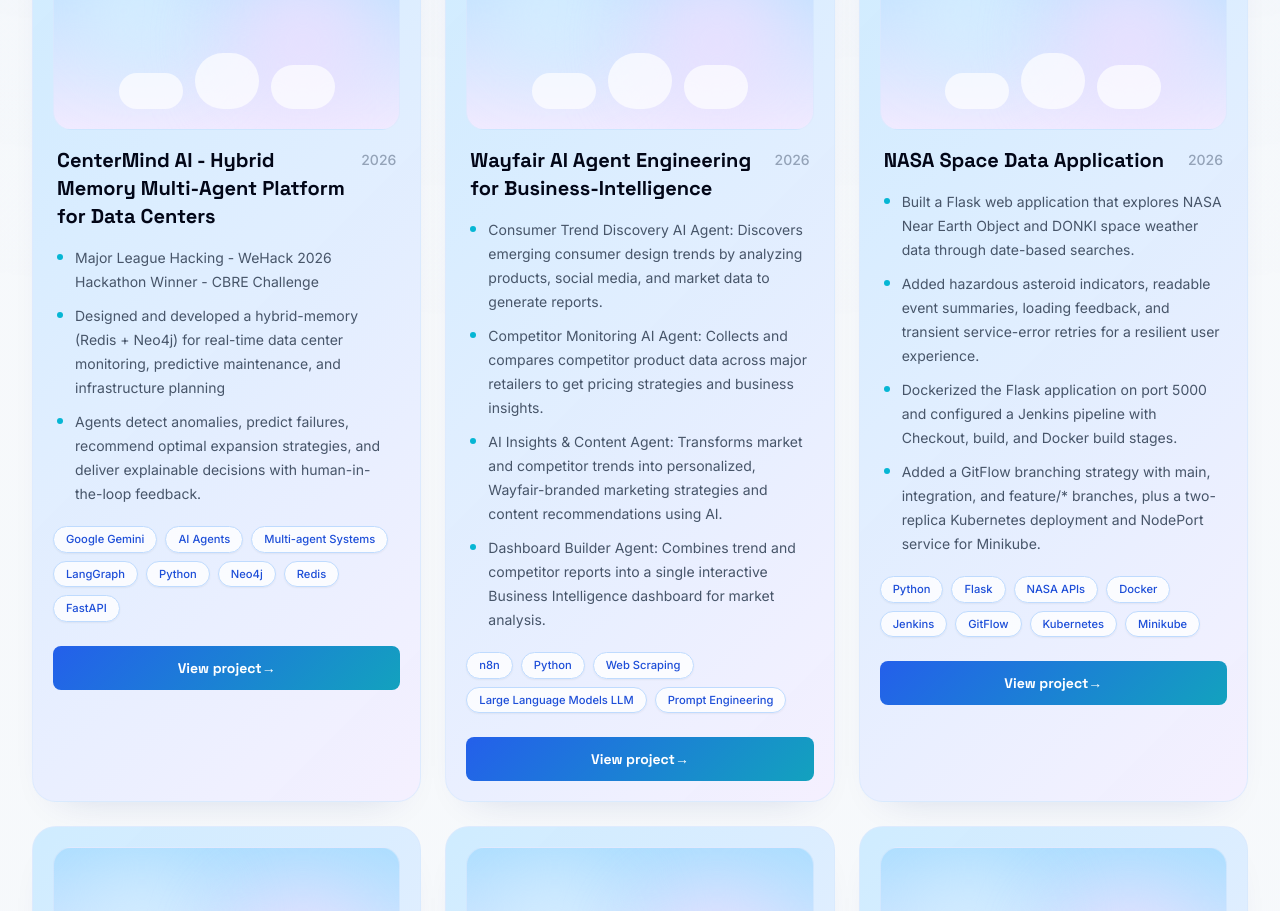
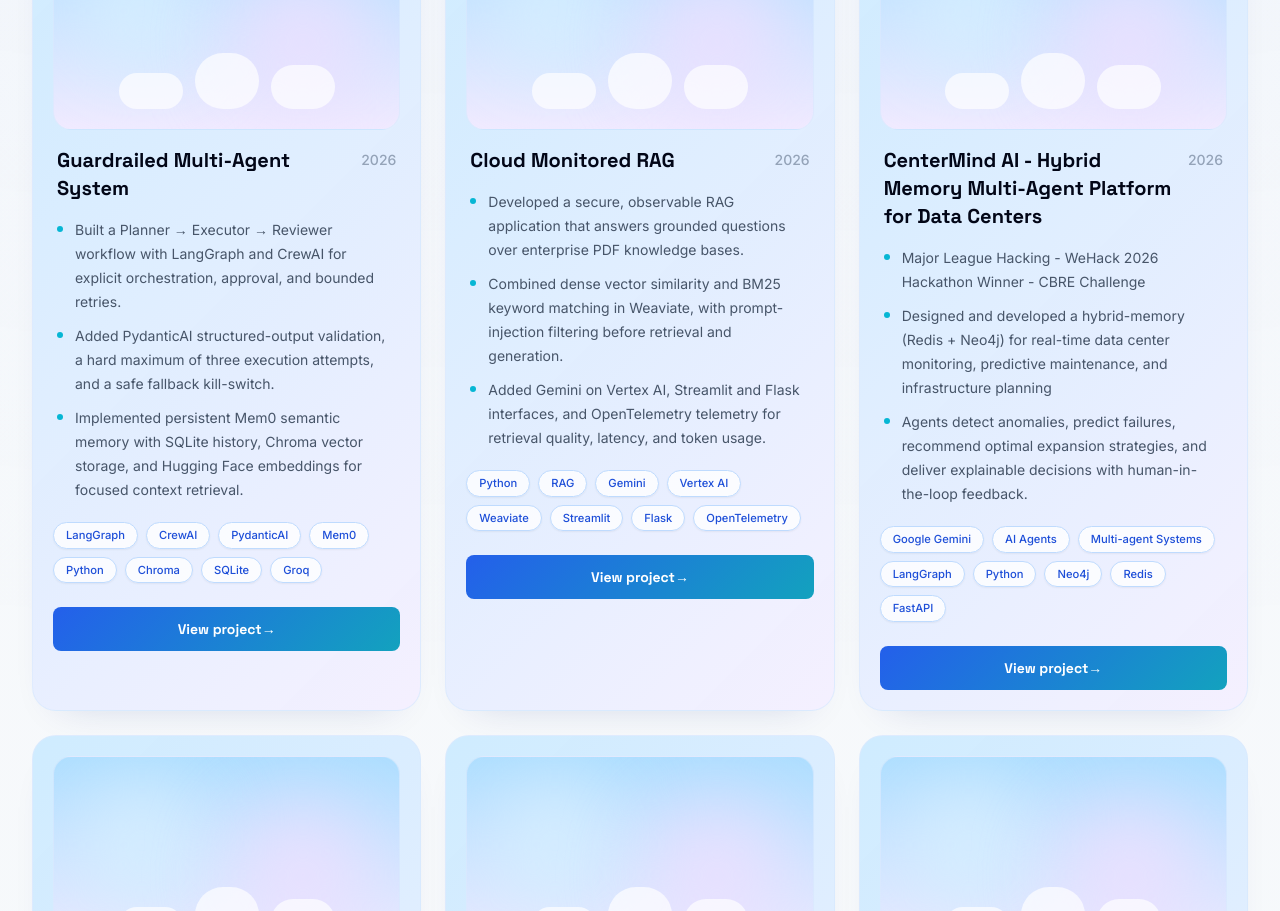
Before and after one commit to HarshithaDA/HarshithaDA.github.io, a React (Vite) app: page / in a window 1280 px wide. Shown: the part 4180-5091 px from the top of the page. Built offline with nearby package versions, Linux system fonts and the light colour scheme.

Commit message:
Add new AI projects to portfolio
Co-authored-by: Copilot <223556219+Copilot@users.noreply.github.com>

```diff
--- a/src/content.ts
+++ b/src/content.ts
@@ -136,6 +136,28 @@ export const siteContent = {
     {
       category: 'Artificial Intelligence',
       items: [
+        {
+          title: 'Guardrailed Multi-Agent System',
+          year: 2026,
+          description: [
+            'Built a Planner → Executor → Reviewer workflow with LangGraph and CrewAI for explicit orchestration, approval, and bounded retries.',
+            'Added PydanticAI structured-output validation, a hard maximum of three execution attempts, and a safe fallback kill-switch.',
+            'Implemented persistent Mem0 semantic memory with SQLite history, Chroma vector storage, and Hugging Face embeddings for focused context retrieval.',
+          ],
+          stack: ['LangGraph', 'CrewAI', 'PydanticAI', 'Mem0', 'Python', 'Chroma', 'SQLite', 'Groq'],
+          href: 'https://github.com/HarshithaDA/Guardrailed-Multi-Agent-System',
+        },
+        {
+          title: 'Cloud Monitored RAG',
+          year: 2026,
+          description: [
+            'Developed a secure, observable RAG application that answers grounded questions over enterprise PDF knowledge bases.',
+            'Combined dense vector similarity and BM25 keyword matching in Weaviate, with prompt-injection filtering before retrieval and generation.',
+            'Added Gemini on Vertex AI, Streamlit and Flask interfaces, and OpenTelemetry telemetry for retrieval quality, latency, and token usage.',
+          ],
+          stack: ['Python', 'RAG', 'Gemini', 'Vertex AI', 'Weaviate', 'Streamlit', 'Flask', 'OpenTelemetry'],
+          href: 'https://github.com/HarshithaDA/Cloud_MonitoredRAG',
+        },
         {
           title: 'CenterMind AI - Hybrid Memory Multi-Agent Platform for Data Centers',
           year: 2026,
```
